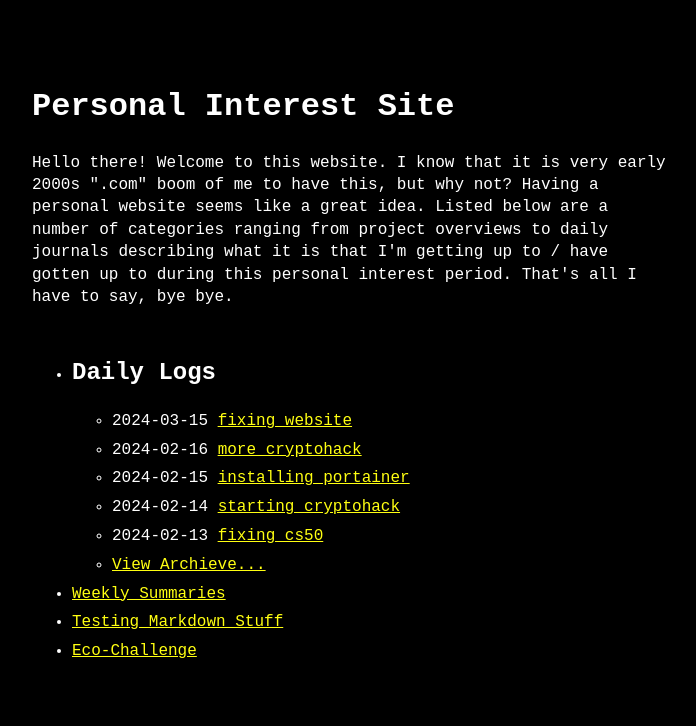
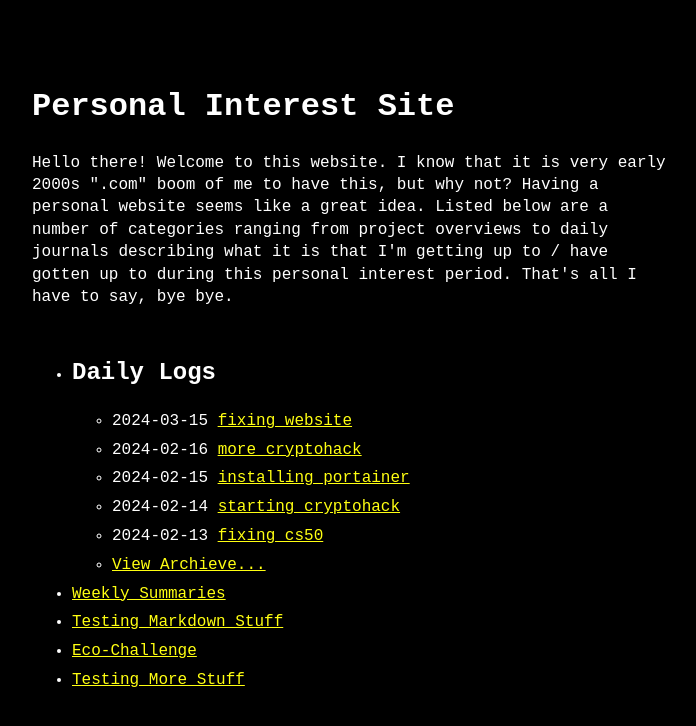
Before and after one commit to Something3949/something3949.github.io, a Jekyll site: the page built from index.md, in a window 1280 px wide. Shown: the top 726 px of the page, without its empty margins (288-984 px from the left). Built offline with Jekyll 4.4.1, drawn with Linux system fonts in a browser that asks for light colours.

Commit message:
Testing This
Commiting to Source

```diff
--- a/_data/menu.yml
+++ b/_data/menu.yml
@@ -16,7 +16,8 @@ entries:
     url: testPage
   - title: Eco-Challenge
     url: ecoChallengeMain
-
+  - title: Testing More Stuff
+    url: testingMoreStuff
 
 
 #  entries:
```
Also changed, not shown: testingMoreStuff.md (added, +1 -0 lines).
